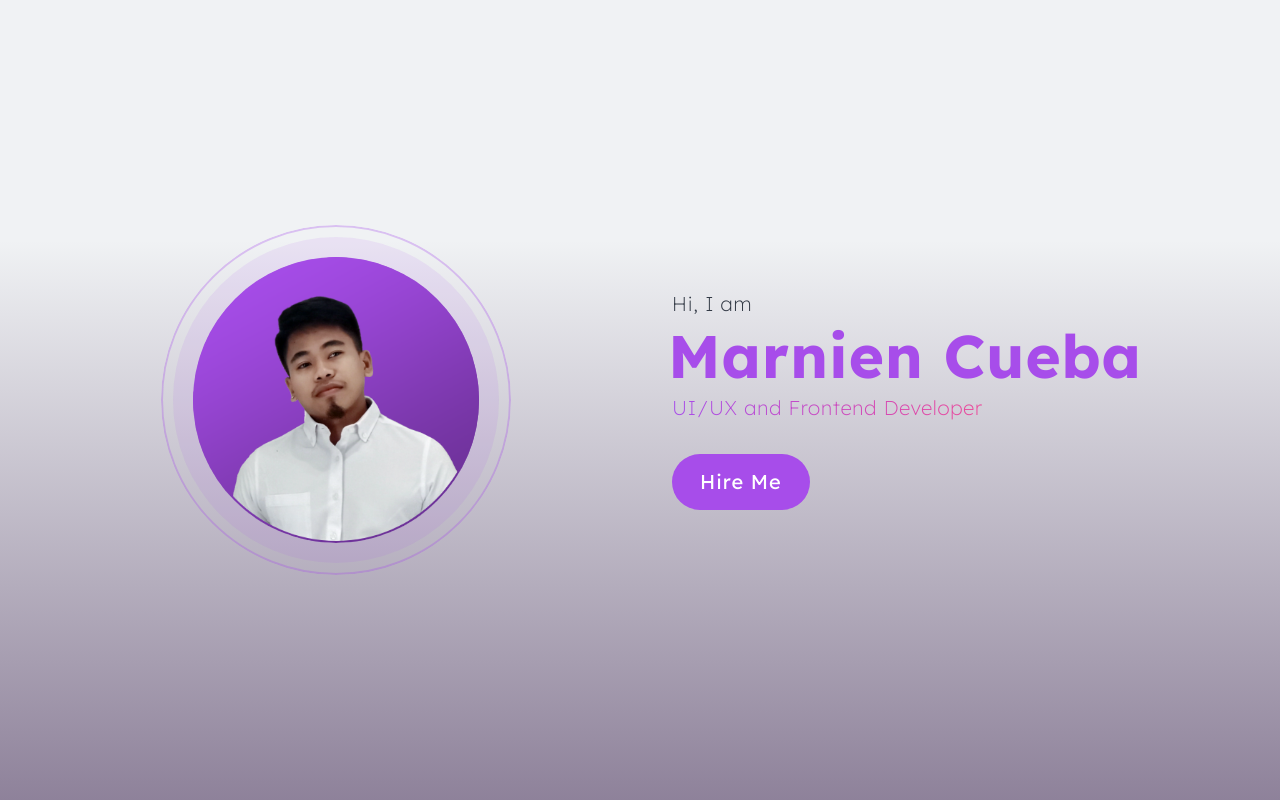
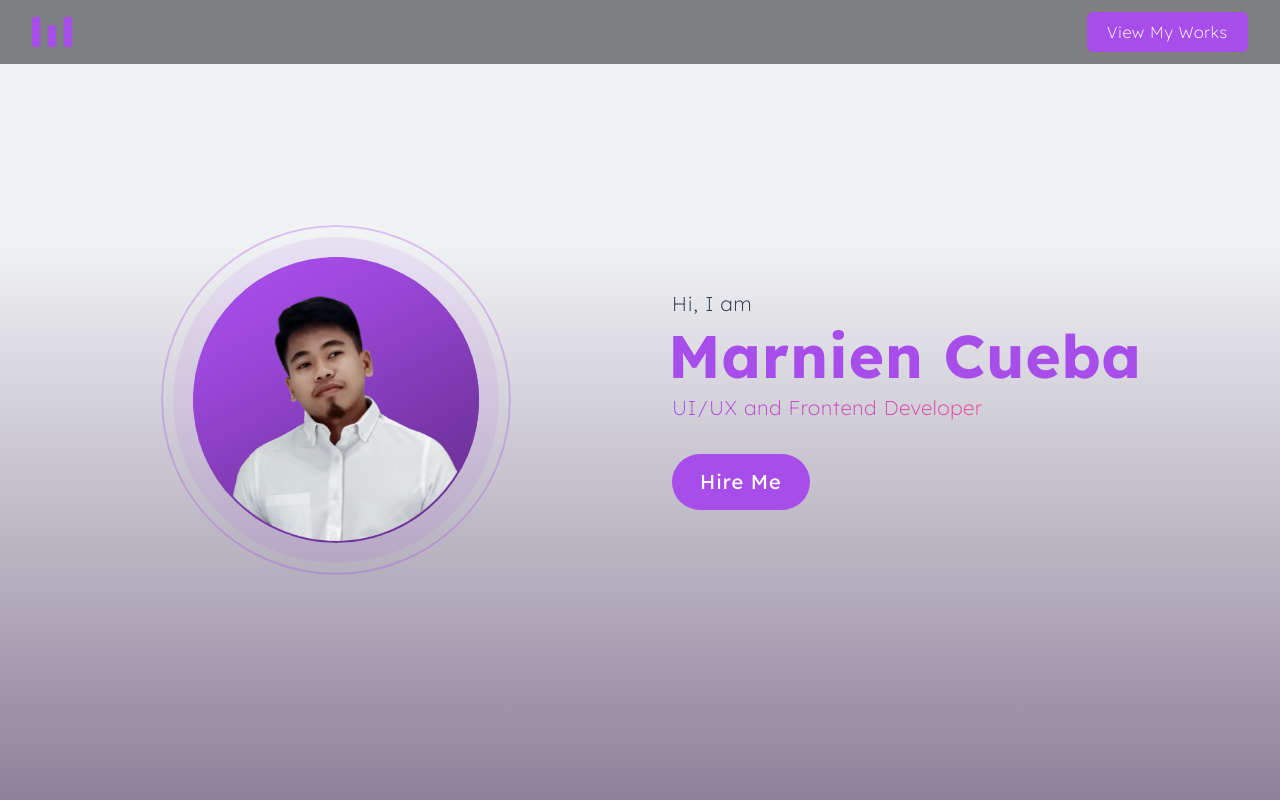
Before and after one commit to codemarns/folio, a Next.js app: page / in a window 1280 px wide. Shown: the top 800 px of the page. Built offline with nearby package versions, Linux system fonts and the light colour scheme.

Commit message:
apply header

```diff
--- a/src/app/layout.tsx
+++ b/src/app/layout.tsx
@@ -1,6 +1,7 @@
 import cn from "classnames";
 import type { Metadata } from "next";
 import localFont from "next/font/local";
+import { Header } from "@/common";
 import { ScrollToTop } from "@/components";
 import { layoutStyles } from "@/styles";
 import "../assets/styles.css";
@@ -27,6 +28,7 @@ export default function RootLayout({ children }: Props) {
   return (
     <html lang="en" className={cn(lexend.variable, root.base)}>
       <body>
+        <Header />
         {children}
         <ScrollToTop />
       </body>
```
